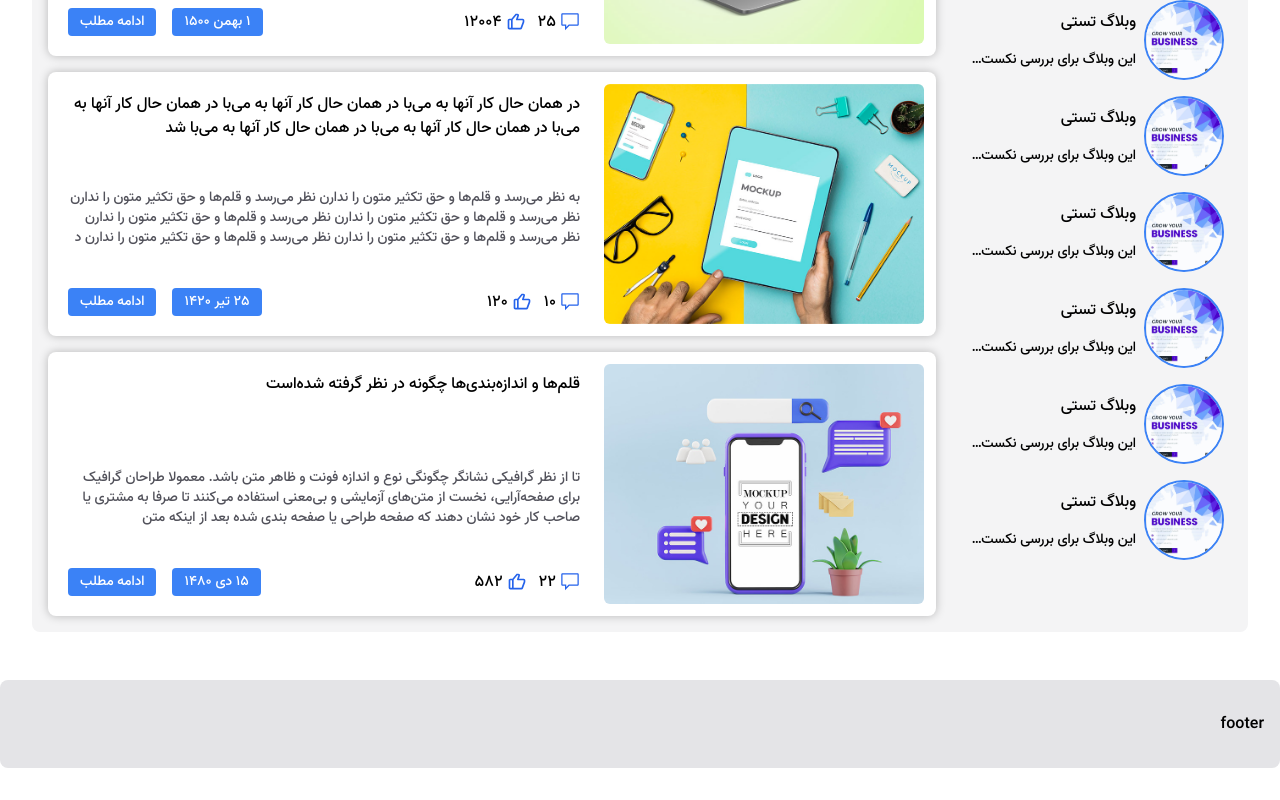
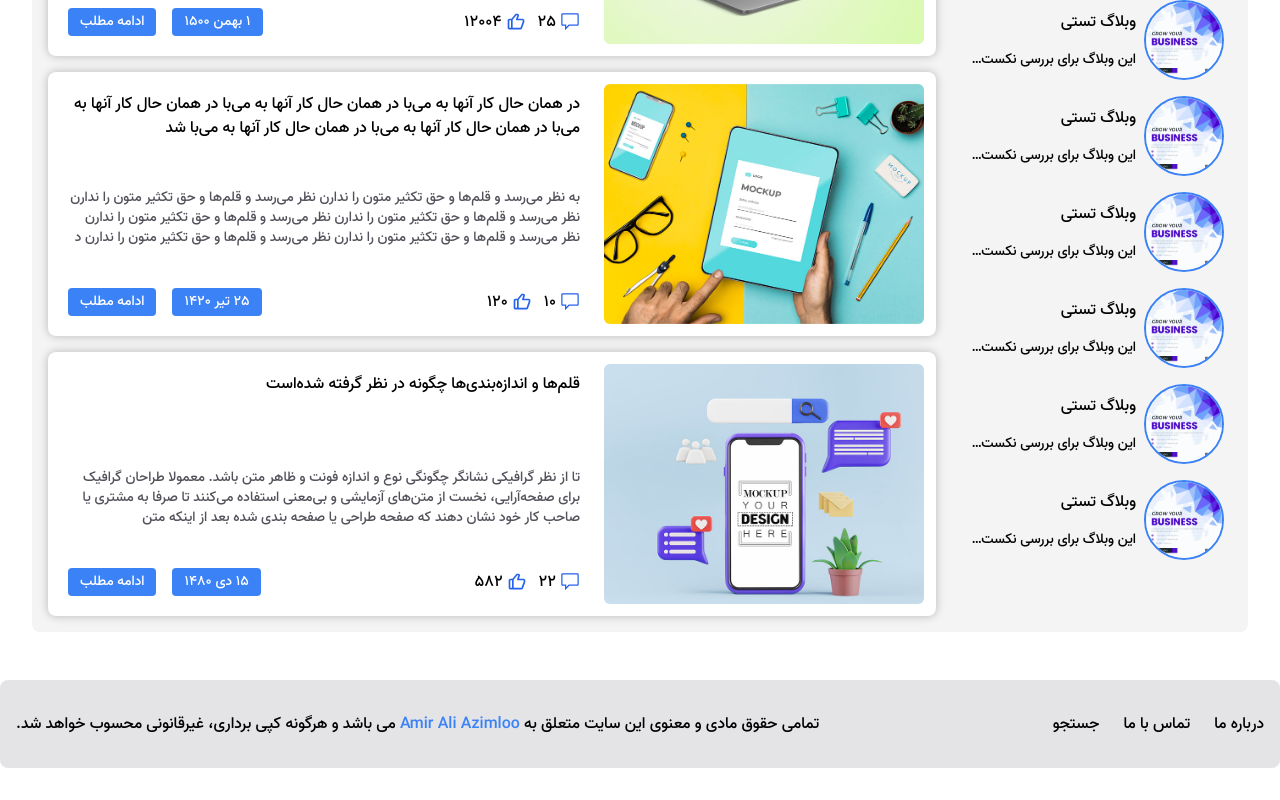
Before and after one commit to AmirAliAzimloo/MERN-Blog, a Next.js app: page / in a window 1280 px wide. Shown: the part 2546-3346 px from the top of the page. Built offline with nearby package versions, Linux system fonts and the light colour scheme.

Commit message:
footer completed

```diff
--- a/components/footer/index.jsx
+++ b/components/footer/index.jsx
@@ -1,10 +1,24 @@
 
+import Link from "next/link";
 
 const Footer = () => {
 
    return (
       <footer className=" p-4 rounded-lg bg-zinc-200 flex justify-between items-center gap-2 mb-8 py-8">
-       footer
+         <ul className=" flex justify-start items-center gap-6">
+            <li>
+               <Link href={"/about-us"} className=" transition-all duration-300 hover:text-blue-500">درباره ما</Link>
+            </li>
+            <li>
+               <Link href={"/contact-us"} className=" transition-all duration-300 hover:text-blue-500">تماس با ما</Link>
+            </li>
+            <li>
+               <Link href={"/search"} className=" transition-all duration-300 hover:text-blue-500">جستجو</Link>
+            </li>
+         </ul>
+         <p>تمامی حقوق مادی و معنوی این سایت متعلق به
+        <Link className="text-blue-500" target="_blank" href={"https://github.com/AmirAliAzimloo"}> Amir Ali Azimloo </Link>
+         می باشد و هرگونه کپی برداری، غیرقانونی محسوب خواهد شد.</p>
       </footer>
    );
 }
```
